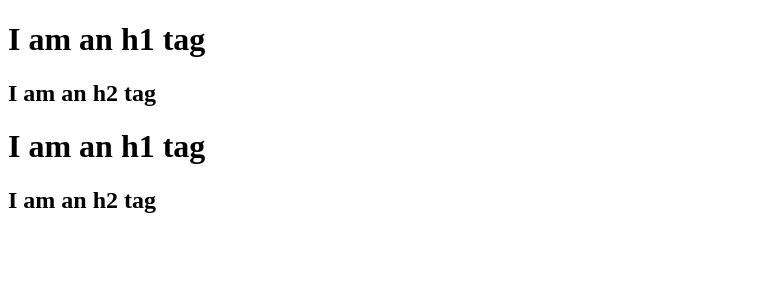
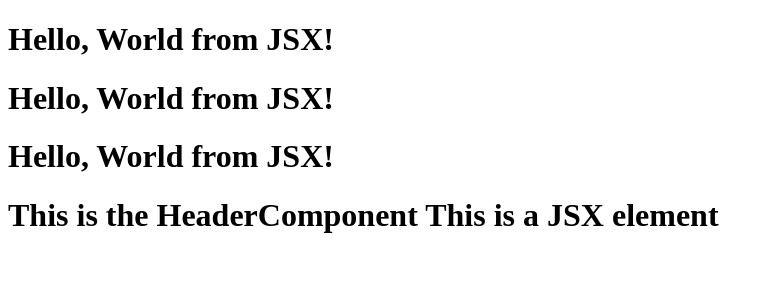
Before and after one commit to 19ishitatiwari/swiggy-clone, a React (Vite) app: page / in a window 1280 px wide. Shown: the top 300 px of the page, without its empty margins (0-774 px from the left). Built offline with nearby package versions, Linux system fonts and the light colour scheme.

Commit message:
Episode 3

```diff
--- a/App.js
+++ b/App.js
@@ -1,29 +1,23 @@
 import React from 'react';
 import ReactDOM from 'react-dom/client';
 
-const element = React.createElement(
-  'div',
-  { id: 'parent' },
-  [
-    React.createElement(
-      'div',
-      { id: 'child' },
-      [
-        React.createElement('h1', {}, 'I am an h1 tag'),
-        React.createElement('h2', {}, 'I am an h2 tag'),
-      ]
-    ),
-    React.createElement(
-      'div',
-      { id: 'child2' },
-      [
-        React.createElement('h1', {}, 'I am an h1 tag'),
-        React.createElement('h2', {}, 'I am an h2 tag'),
-      ]
-    )
-  ]
-);
+const elem = <span>This is a JSX element</span>;
+const JsxHeading = () => <h1 className='jsx-heading'>Hello, World from JSX!</h1>;
+
+console.log(JsxHeading);
+
+//Component Composition
+const HeaderComponent = () => {
+    return (
+        <div>
+            <JsxHeading />
+            <JsxHeading></JsxHeading>
+            {JsxHeading()}
+            <h1 className='header-component'>This is the HeaderComponent {elem}</h1>
+        </div>
+    );
+}
 
 // Render to the root
 const root = ReactDOM.createRoot(document.getElementById('root'));
-root.render(element);
+root.render(<HeaderComponent />);
```
Also changed, not shown: 1 other file (tests, documents, lock files or other folders).
